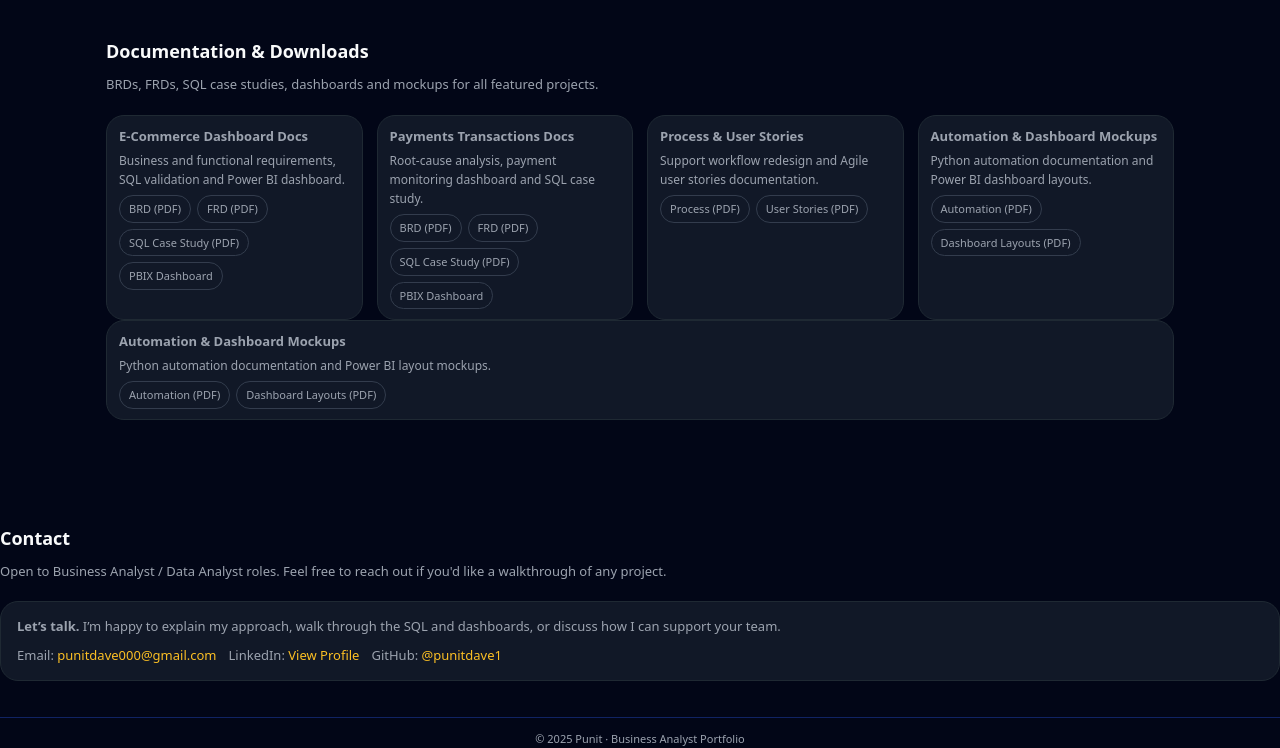
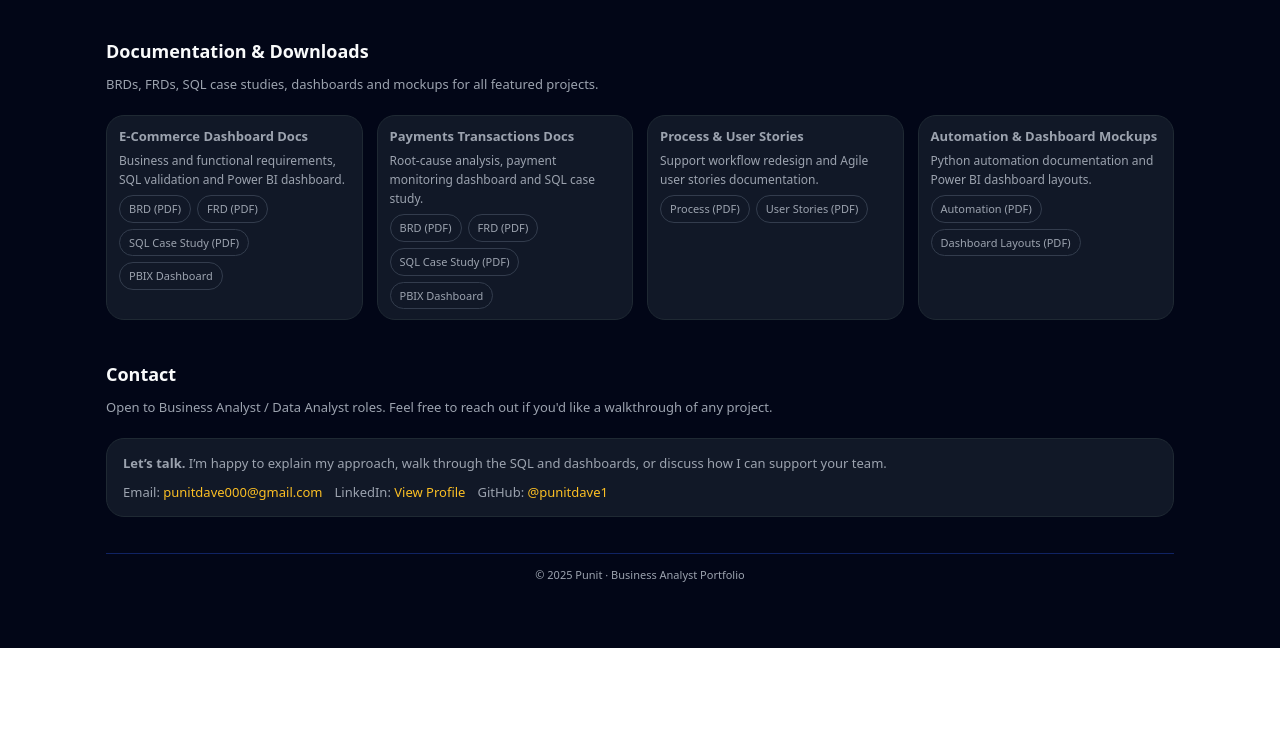
Before and after one commit to punitdave1/punitdave1.github.io, a plain HTML site: page index.html in a window 1280 px wide. Shown: the part 1650-2398 px from the top of the page. After the commit the page ends 2298 px from the top, so only its background shows below. Drawn offline with Linux system fonts and the light colour scheme.

Commit message:
Refactor downloads section in index.html

```diff
--- a/index.html
+++ b/index.html
@@ -906,24 +906,6 @@
   </div>
 </section>
 
-        <div class="download-card">
-          <div class="download-title">Automation & Dashboard Mockups</div>
-          <p>Python automation documentation and Power BI layout mockups.</p>
-          <div class="download-links">
-            <a
-              class="download-link"
-              href="https://raw.githubusercontent.com/punitdave1/punit-business-analyst-portfolio/main/05_python_automation_project/Python_Automation_Document.pdf"
-              target="_blank"
-            >Automation (PDF)</a>
-            <a
-              class="download-link"
-              href="https://raw.githubusercontent.com/punitdave1/punit-business-analyst-portfolio/main/PowerBI_Dashboard_Mockups.pdf"
-              target="_blank"
-            >Dashboard Layouts (PDF)</a>
-          </div>
-        </div>
-      </div>
-    </section>
 
     <!-- CONTACT -->
     <section id="contact">
```
Lines whose indentation alone changed are shown as unchanged.
